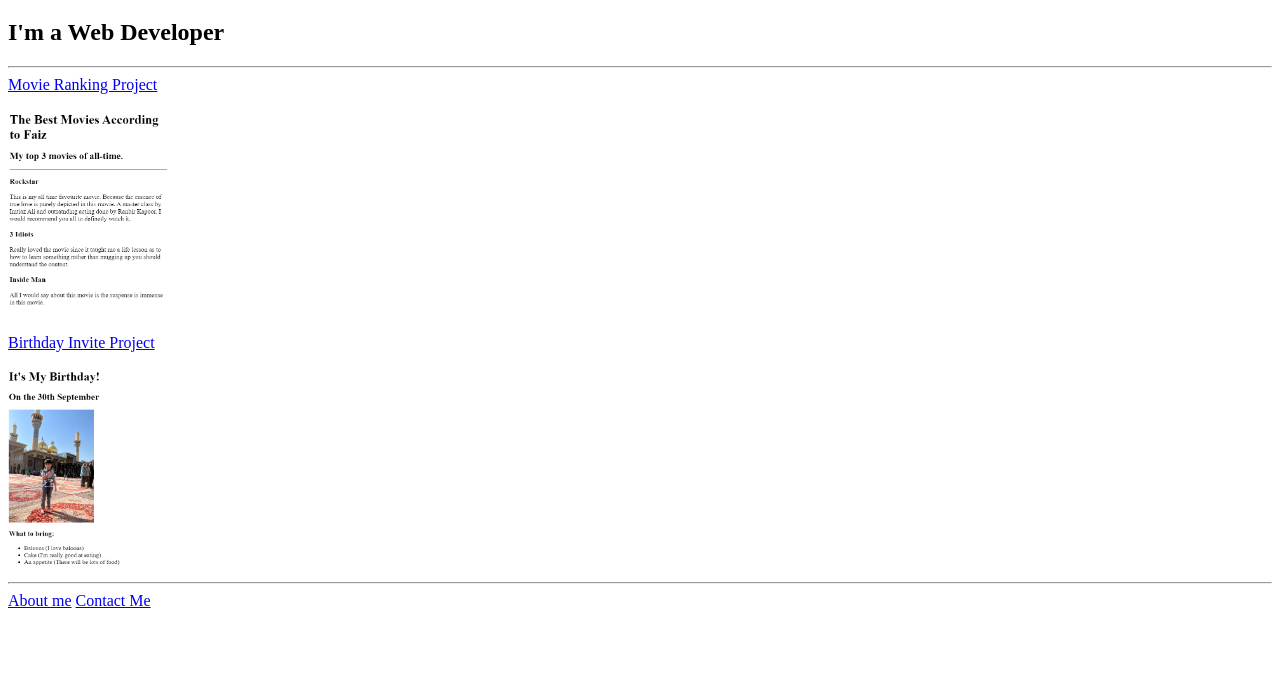
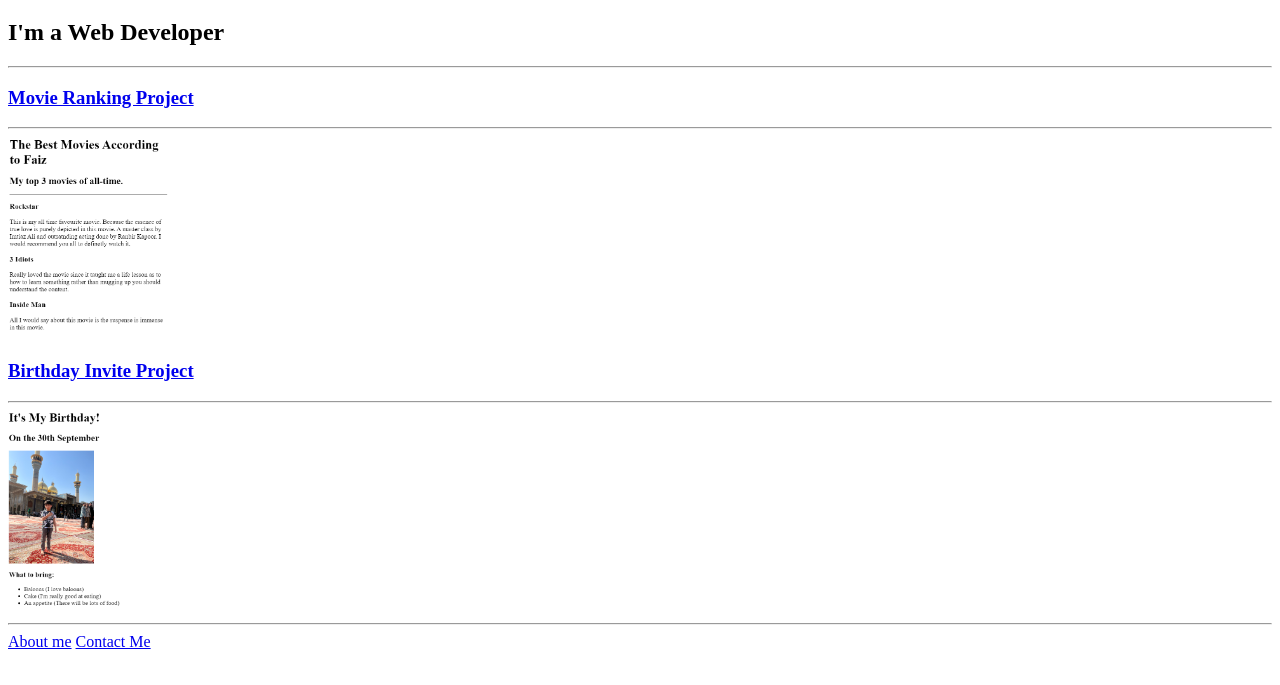
Before and after one commit to faizjafrighazi/html-portfolio, a plain HTML site: page index.html in a window 1280 px wide. Shown: the part 61-746 px from the top of the page. Drawn offline with Linux system fonts and the light colour scheme.

Commit message:
Update index.html

```diff
--- a/index.html
+++ b/index.html
@@ -1,4 +1,3 @@
-<!-- TODO 1: Create the HTML Boilerplate -->
 <!DOCTYPE html>
 <html lang="eng">
     <head>
@@ -9,32 +8,14 @@
     <h1>Faiz Jafri's Portfolio</h1>
     <h2>I'm a Web Developer</h2>
     <hr />
-    <a href="./public/movie faiz.html">Movie Ranking Project</a>
-    <br />
-    <br />
+   <h3> <a href="./public/movie faiz.html">Movie Ranking Project</a> </h3>
+       <hr />
     <img src="./assets/images/Screenshot 2023-10-17 235424.png" height="200" alt="Faiz's favourite movies" />
-    <br />
-    <br />
-    <a href="./public/birthday-invite.html">Birthday Invite Project</a>
-    <br />
-    <br />
-    <img src="/assets/images/Screenshot 2023-10-18 002516.png" height="200" alt="Faiz Birthday Invite" />
+   <h3> <a href="./public/birthday-invite.html">Birthday Invite Project</a></h3>
+    <hr/>
+       <img src="/assets/images/Screenshot 2023-10-18 002516.png" height="200" alt="Faiz Birthday Invite" />
     <hr />
     <a href=".//public/abt me.html">About me</a>
     <a href="./public/contact.html">Contact Me</a>
    </body>
 </html>
-
-<!-- TODO 2: Add Your previous projects' HTML into the public folder -->
-
-<!-- TODO 3: Take screenshots of your project previews and add the images to the images folder -->
-
-<!-- TODO 4: Add titles/subtitles etc. -->
-
-<!-- TODO 5: Add a link to the project pages -->
-
-<!-- TODO 6: Add images to show the project previews
-HINT for TODO 6: You can use the height attribute set to 200 to make the image smaller:
-https://developer.mozilla.org/en-US/docs/Web/HTML/Element/img#attr-height -->
-
-<!-- TODO 7: Add the Contact Me and About Me page links -->
```
